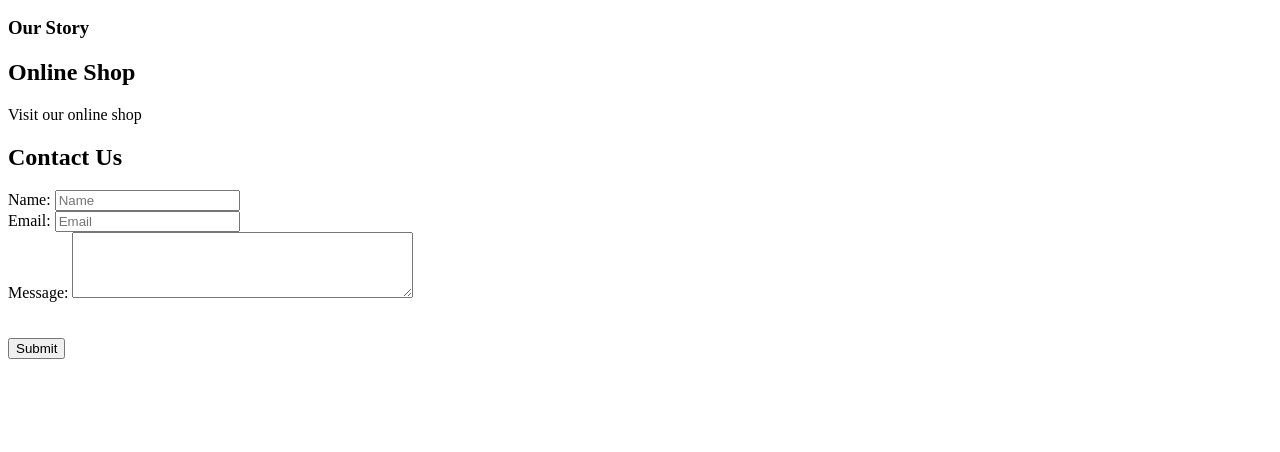
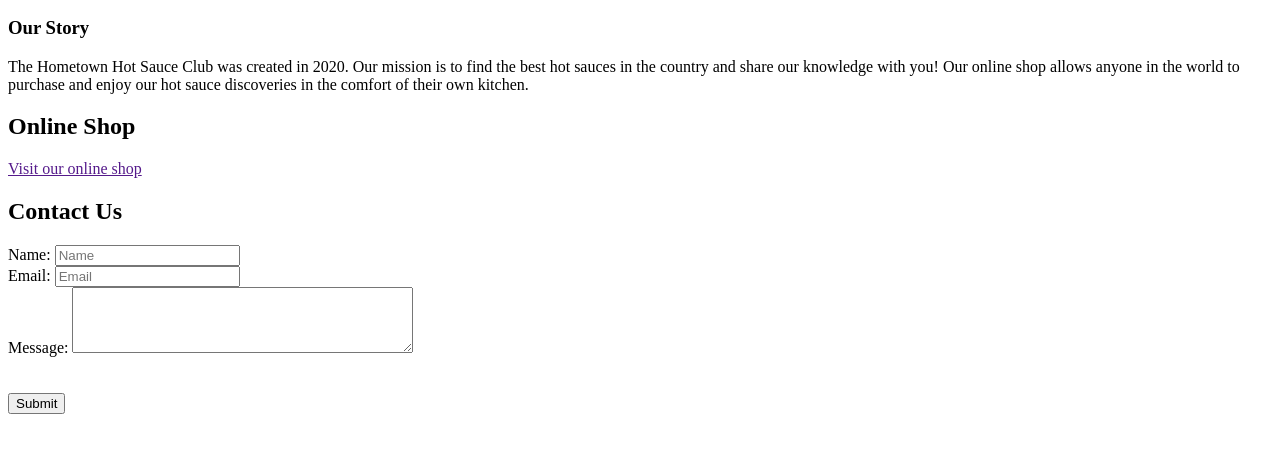
Before and after one commit to jessm91/productlanding, a plain HTML site: page index.html in a window 1280 px wide. Shown: the part 180-632 px from the top of the page. Drawn offline with Linux system fonts and the light colour scheme; files that its build step writes are made by us from their sources.

Commit message:
about and shop link

```diff
--- a/index.html
+++ b/index.html
@@ -27,13 +27,13 @@
             <h2>About Us</h2>
 
             <h3>Our Story</h3>
-            <p></p>
+            <p>The Hometown Hot Sauce Club was created in 2020. Our mission is to find the best hot sauces in the country and share our knowledge with you! Our online shop allows anyone in the world to purchase and enjoy our hot sauce discoveries in the comfort of their own kitchen. </p>
 
         </div>
 
         <div class="shop">
             <h2>Online Shop</h2>
-            <p>Visit our online shop</p>
+            <p><a href="">Visit our online shop</a></p>
 
         </div>
 
```
